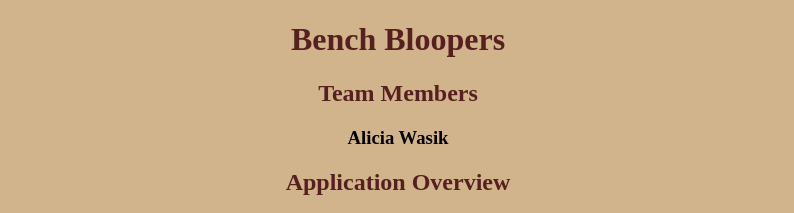
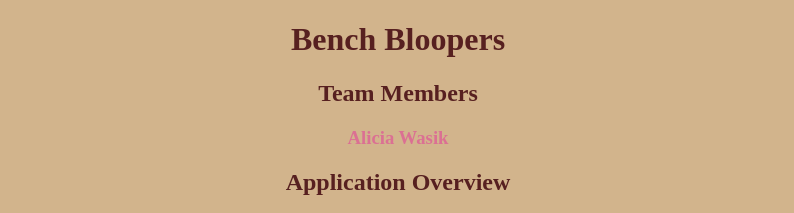
Before and after one commit to aliciawasik/project-proposal, a plain HTML site: page index.html in a window 1280 px wide. Shown: the top 213 px of the page, without its empty margins (242-1036 px from the left). Drawn offline with Linux system fonts and the light colour scheme.

Commit message:
final update css?

```diff
--- a/project-proposal.css
+++ b/project-proposal.css
@@ -19,3 +19,6 @@ h2 {
 p {
     color: black;
 }
+h3 {
+    color: palevioletred;
+}
```
